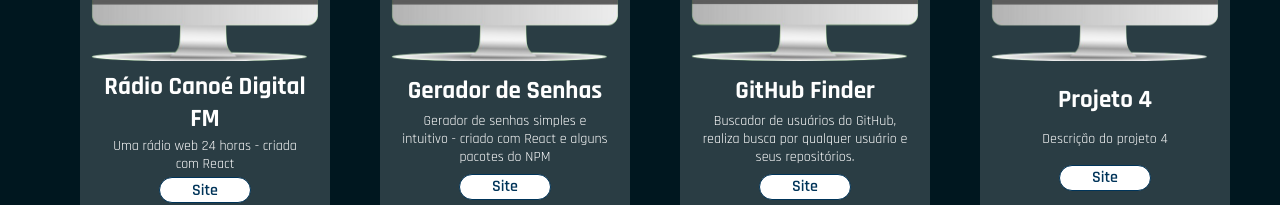
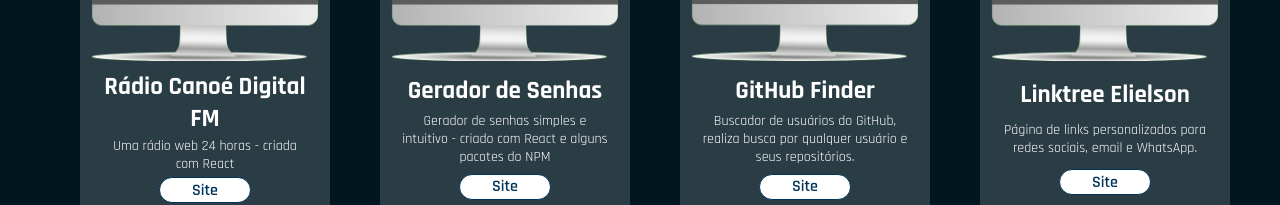
Before and after one commit to elielsondev/portfolio_elielsondev, a React (Vite) app: page / in a window 1280 px wide. Shown: the part 2128-2333 px from the top of the page. Built offline with nearby package versions, Linux system fonts and the light colour scheme.

Commit message:
feat - adding external project to component in projects

```diff
--- a/src/data/data.js
+++ b/src/data/data.js
@@ -154,11 +154,11 @@
       },
       {
         id: 4,
-        title: "Projeto 4",
+        title: "Linktree Elielson",
         image: projeto4,
-        description: "Descrição do projeto 4",
-        site: "XXXXXXXXXXXXXXXXXXXXXX",
-        repository: "XXXXXXXXXXXXXXXXXXXXXXXX",
+        description: "Página de links personalizados para redes sociais, email e WhatsApp.",
+        site: "https://linktree-elielson-vert.vercel.app/",
+        repository: "https://github.com/elielsondev/linktree_elielson",
       },
     ],
     footer: "Desenvolvido por Elielson - Utilizando o React",
@@ -312,11 +312,11 @@
       },
       {
         id: 4,
-        title: "Project 4",
+        title: "Linktree Elielson",
         image: projeto4,
-        description: "Description of project 4",
-        site: "XXXXXXXXXXXXXXXXXXXXXX",
-        repository: "XXXXXXXXXXXXXXXXXXXXXXXX",
+        description: "Page with personalized links for social media, email and WhatsApp.",
+        site: "https://linktree-elielson-vert.vercel.app/",
+        repository: "https://github.com/elielsondev/linktree_elielson",
       },
     ],
     footer: "Developed by Elielson - Using React",
```
Also changed, not shown: src/utils/projeto4.png.
